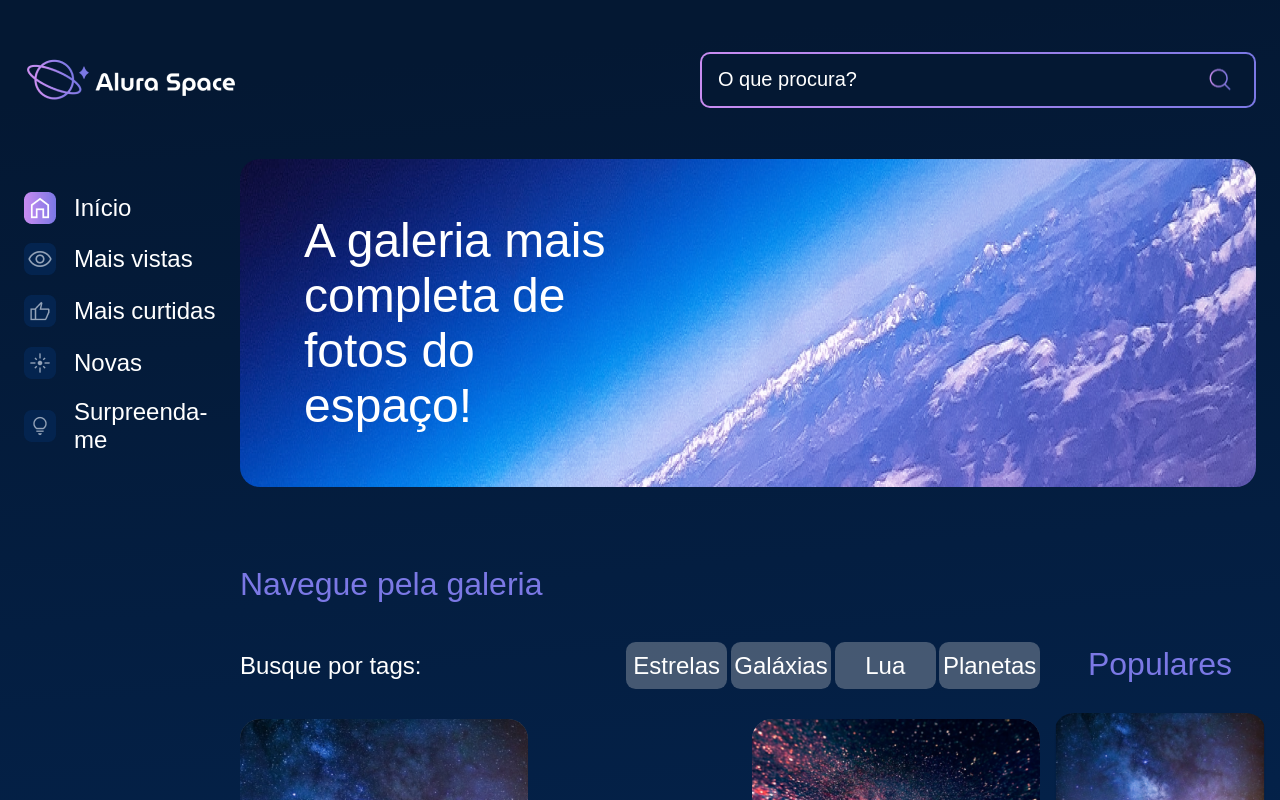
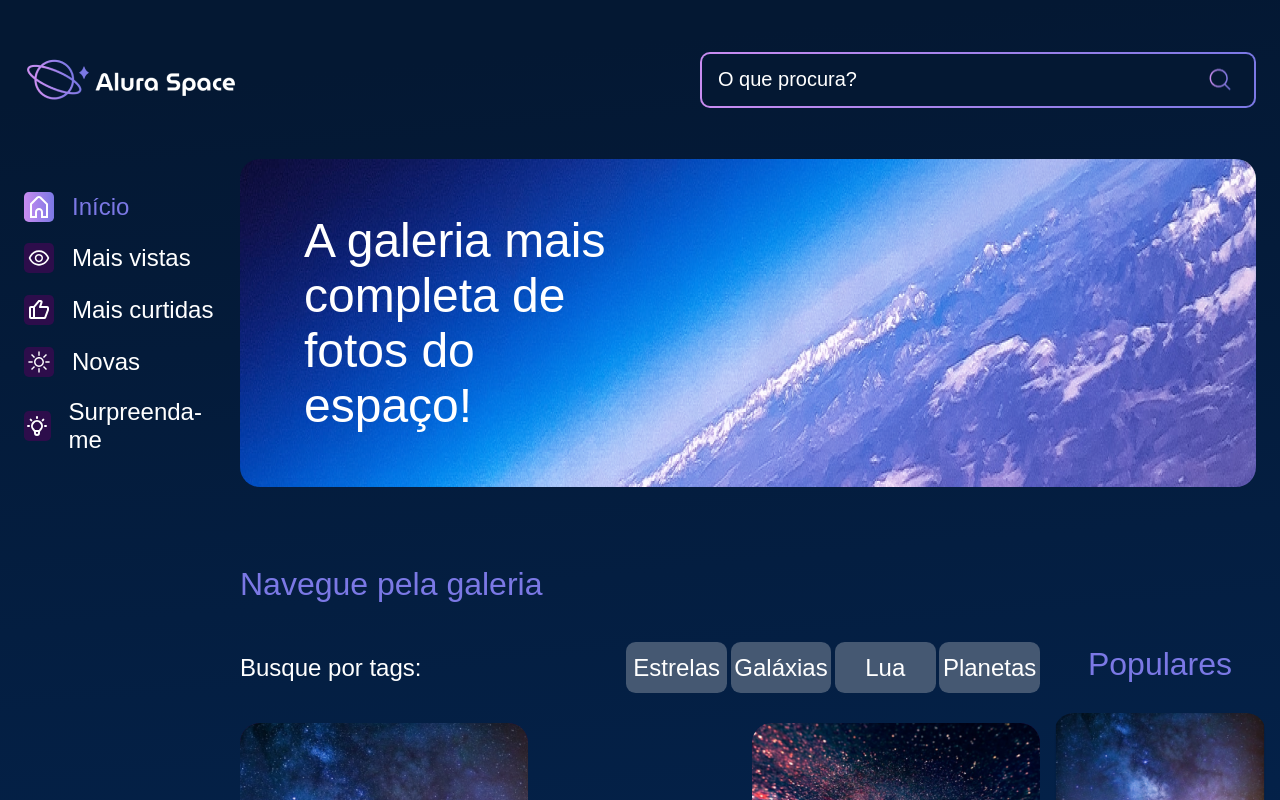
Before and after one commit to Cirovsky/alura-space, a React (Vite) app: page / in a window 1280 px wide. Shown: the top 800 px of the page. Built offline with nearby package versions, Linux system fonts and the light colour scheme.

Commit message:
adicionando estados em tags e no menu

```diff
--- a/src/App.jsx
+++ b/src/App.jsx
@@ -7,41 +7,45 @@ import Footer from './components/Footer';
 
 import logo from './assets/logo.png';
 
-import home from './assets/icones/home-ativo.png';
-import maisVistas from './assets/icones/mais-vistas-inativo.png';
-import maisCurtidas from './assets/icones/mais-curtidas-inativo.png';
-import novas from './assets/icones/novas-inativo.png';
-import surpreenda from './assets/icones/surpreenda-me-inativo.png';
+import {MdFacebook as Facebook} from 'react-icons/md';
+import {BsTwitter as Twitter} from 'react-icons/bs';
+import {BsInstagram as Instagram} from 'react-icons/bs';
 
-import facebook from './assets/facebook.svg';
-import twitter from './assets/twitter.svg';
-import instagram from './assets/instagram.svg';
-
-
+import  {CgHome as Home} from 'react-icons/cg';
+import {AiOutlineEye as MaisVistas} from 'react-icons/ai';
+import {BiLike as MaisCurtidas} from 'react-icons/bi';
+import {TfiShine as Novas} from 'react-icons/tfi';
+import {HiOutlineLightBulb as Surpreenda} from 'react-icons/hi';
 import { fotos } from './data/fotos';
 
 import './App.css';
 
 function App() {
-  const [tags, setTags] = useState(['Estrelas', 'Galáxias', 'Lua', 'Planetas'])
+  const [tags, setTags] = useState(['Estrelas', 'Galáxias', 'Lua', 'Planetas']);
+  const [tagSelected, setTagSelected] = useState('');
+  const [menuSelected, setMenuSelected] = useState('Início');
 
   const socialMedia =[
-    {icon:facebook, alt: 'logomarca da rede social facebook'},
-    {icon:twitter, alt: 'logomarca da rede social twitter'},
-    {icon:instagram, alt: 'logomarca da rede social instagram'},
+    {icon:Facebook(), alt: 'logomarca da rede social facebook'},
+    {icon:Twitter(), alt: 'logomarca da rede social twitter'},
+    {icon:Instagram(), alt: 'logomarca da rede social instagram'},
   ];
   const menuItens =[
-    {icon: home, alt:'símbolo de casa', text: 'Início'},
-    {icon: maisVistas,alt:'símbolo de um olho' , text: 'Mais vistas'},
-    {icon: maisCurtidas,alt:'símbolo de mão com polegar levantado', text: 'Mais curtidas'},
-    {icon: novas, alt:'símbolo de brilho', text: 'Novas'},
-    {icon: surpreenda, alt: 'símbolo de lâmpada', text: 'Surpreenda-me'},
+    {icon: Home(), alt:'símbolo de casa', text: 'Início'},
+    {icon: MaisVistas(),alt:'símbolo de um olho' , text: 'Mais vistas'},
+    {icon: MaisCurtidas(),alt:'símbolo de mão com polegar levantado', text: 'Mais curtidas'},
+    {icon: Novas(), alt:'símbolo de brilho', text: 'Novas'},
+    {icon: Surpreenda(), alt: 'símbolo de lâmpada', text: 'Surpreenda-me'},
   ]
 
   return (
     <main className="container main">
       <Header logo={logo} placeholder={'O que procura?'}/>
-      <Menu menuItens={menuItens} />
+      <Menu
+        menuItens={menuItens}
+        className={'menu__item'}
+        menuSelected={menuSelected}
+        setMenuSelected={setMenuSelected}/>
       <Banner text={'A galeria mais completa de fotos do espaço!'} />
       <Galery
         title={'Navegue pela galeria'}
@@ -49,6 +53,8 @@ function App() {
         tags={tags}
         classGalery={'galery'}
         photos = {fotos}
+        tagSelected={tagSelected}
+        setTagSelected={setTagSelected}
       />
       <Galery
         title={'Populares'}
@@ -56,7 +62,7 @@ function App() {
         left ={true}
         photos = {fotos}
       />
-      <Footer socialMedia = {socialMedia} createBy={'Desnevolvido por Alura'}/>
+      <Footer socialMedia = {socialMedia} createBy={'Desnevolvido por Alura'} className={'footer__social-media'}/>
     </main>
   )
 }
--- a/src/components/Button/Button.css
+++ b/src/components/Button/Button.css
@@ -6,7 +6,13 @@
     color: var(--font-color-main);
     border-radius: 0.4em;
     border-style: none;
+    border: 2px solid transparent;
 }
 .button:hover{
     cursor: pointer;
 }
+
+.tag-selected{
+    background:  linear-gradient(#455872, #455872) padding-box,
+    var(--degrade-pink) border-box;
+}
--- a/src/components/Button/index.jsx
+++ b/src/components/Button/index.jsx
@@ -1,9 +1,9 @@
 import './Button.css';
 
-const Button = (props) =>{
+const Button = ({children, tagSelected, setTagSelected}) =>{
     return(
-        <button className='button'>
-            {props.children}
+        <button className={`button ${tagSelected === children? 'tag-selected': '' }`} onClick={() => setTagSelected(children)}>
+            {children}
         </button>
     )
 }
--- a/src/components/Footer/Footer.css
+++ b/src/components/Footer/Footer.css
@@ -1,5 +1,5 @@
 .footer{
-    background-color: var(--bg-footer);
+    background-color: var(--color-blue);
     display: flex;
     align-items: center;
     justify-content: space-between;
--- a/src/components/Footer/index.jsx
+++ b/src/components/Footer/index.jsx
@@ -1,9 +1,9 @@
 import ListItem from '../ListItem';
 import './Footer.css';
 
-const Footer = ({socialMedia, createBy}) =>{
+const Footer = ({socialMedia, createBy, className}) =>{
 
-    const navSocialMedia = socialMedia.map(sm=> <ListItem key={sm.alt} item ={sm}/>)
+    const navSocialMedia = socialMedia.map(sm=> <ListItem key={sm.alt} item ={sm} className={className}/>)
 
     return(
         <footer className="footer">
--- a/src/components/Galery/index.jsx
+++ b/src/components/Galery/index.jsx
@@ -2,11 +2,18 @@ import './Galery.css';
 import Button from '../Button';
 import Thumbnail from '../Thumbnail';
 
-const Galery = ({ title, subtitle, classGalery, tags, photos, left }) => {
-    console.log(photos)
+const Galery = ({ title, subtitle, classGalery, tags, photos, left, tagSelected, setTagSelected}) => {
     const createSubtitle = () => {
         if(subtitle){
-            const buttonsTags = tags.map(tag=> <li key={tag}><Button key={tag}>{tag}</Button></li>);
+            const buttonsTags = tags.map(tag=> {
+            return (<li key={tag}>
+                        <Button
+                            key={tag}
+                            tagSelected={tagSelected}
+                            setTagSelected={setTagSelected}>
+                                {tag}
+                        </Button></li>)
+        });
             return (<div className='container galery__subtitle'><h3>{subtitle}:</h3>
                 <ul className='galery__tags'>
                     {buttonsTags}
--- a/src/components/ListItem/ListItem.css
+++ b/src/components/ListItem/ListItem.css
@@ -1,4 +1,4 @@
-.menu__item{
+.menu__item, .footer__social-media{
     text-decoration: none;
     color: var(--font-color-main);
     font-size: 1.5em;
@@ -7,7 +7,25 @@
     gap: 0.75em;
 }
 
-.menu__icone{
+.menu__item{
+    cursor: pointer;
+}
+
+.menu__item-icon{
     display: flex;
     align-items: center;
+    justify-content: center;
+    background-color: var(--color-blue);
+    width: 1.25em;
+    height: 1.25em;
+    border-radius: .2em;
 }
+
+.menu__item-selected{
+    color: var(--font-color-secundary);
+    font-weight: 500;
+}
+
+.menu__item-selected .menu__item-icon{
+    background: var(--degrade-pink);
+}
--- a/src/components/ListItem/index.jsx
+++ b/src/components/ListItem/index.jsx
@@ -1,11 +1,26 @@
+
 import './ListItem.css';
 
-const ListItem = ({item}) =>{
-    return(
+const ListItem = ({ item, className, menuSelected, setMenuSelected }) => {
+
+    const icon = item.icon;
+
+    if (menuSelected) {
+        return (
+            <li onClick={()=> setMenuSelected(item.text)}>
+                <div className={`${className} ${menuSelected === item.text? 'menu__item-selected': ''}`}>
+                    <span className={`${className}-icon`} alt={item.alt}>{icon}</span>
+                    {item.text ? item.text : null}
+                </div>
+            </li>
+        )
+    }
+
+    return (
         <li>
-            <a className='menu__item' href='#'>
-                <span className='menu__icone'><img src={item.icon} alt={item.alt}/></span>
-                {item.text? item.text: null}
+            <a className={className} href='#'>
+                <span className={`${className}-icon`} alt={item.alt}>{icon}</span>
+                {item.text ? item.text : null}
             </a>
         </li>
     )
--- a/src/components/Menu/index.jsx
+++ b/src/components/Menu/index.jsx
@@ -2,8 +2,16 @@ import ListItem from '../ListItem';
 
 import './Menu.css';
 
-const Menu = ({menuItens}) => {
-    const listaMenu = menuItens.map(item => <ListItem key={item.text} item={item}/> )
+const Menu = ({menuItens, className, setMenuSelected, menuSelected}) => {
+    const listaMenu = menuItens.map(item => {
+        return (<ListItem
+            key={item.text}
+            item={item}
+            className={className}
+            menuSelected={menuSelected}
+            setMenuSelected={setMenuSelected}
+            />)
+    })
     return (
         <nav className='menu'>
             <ul>
--- a/src/components/Thumbnail/Thumbnail.css
+++ b/src/components/Thumbnail/Thumbnail.css
@@ -1,7 +1,7 @@
 .container__thumb{
     display: flex;
     flex-direction: column;
-    background-color: var(--bg-thumb);
+    background-color: var(--color-blue);
     border-radius: 20px;
 }
 
--- a/src/components/Thumbnail/index.jsx
+++ b/src/components/Thumbnail/index.jsx
@@ -1,7 +1,6 @@
 import './Thumbnail.css';
 import {MdFavorite, MdFavoriteBorder, MdOpenInFull} from 'react-icons/md';
 import { useState } from 'react';
-import open from '../../assets/open.png'
 
 const Thumbnail = ({ photo, left}) => {
 
--- a/src/index.css
+++ b/src/index.css
@@ -1,12 +1,11 @@
 
 :root {
     --bg-main: linear-gradient(174.61deg, #041833 4.16%, #04244F 48%, #154580 96.76%);
-    --bg-thumb: rgba(217, 217, 217, 0.3);
     --font-color-main: white;
     --font-color-secundary: #7B78E5;
     --degrade-pink: linear-gradient(90deg, #C98CF1 0%, #7B78E5 100%);
-    --button-color: rgba(217, 217, 217, 0.3);
-    --bg-footer: #04244F;
+    --button-color: #455872;
+    --color-blue: #2d0d4b;
     --banner: no-repeat center url('./assets/banner.png');
     --search: no-repeat right url('./assets/search.png');
 }
```
